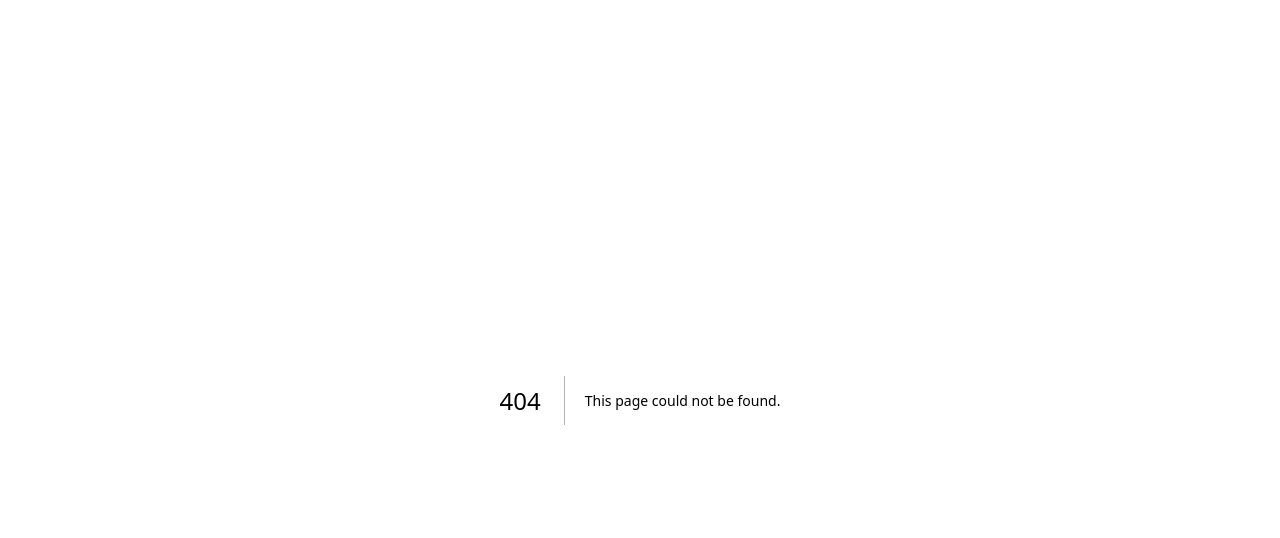
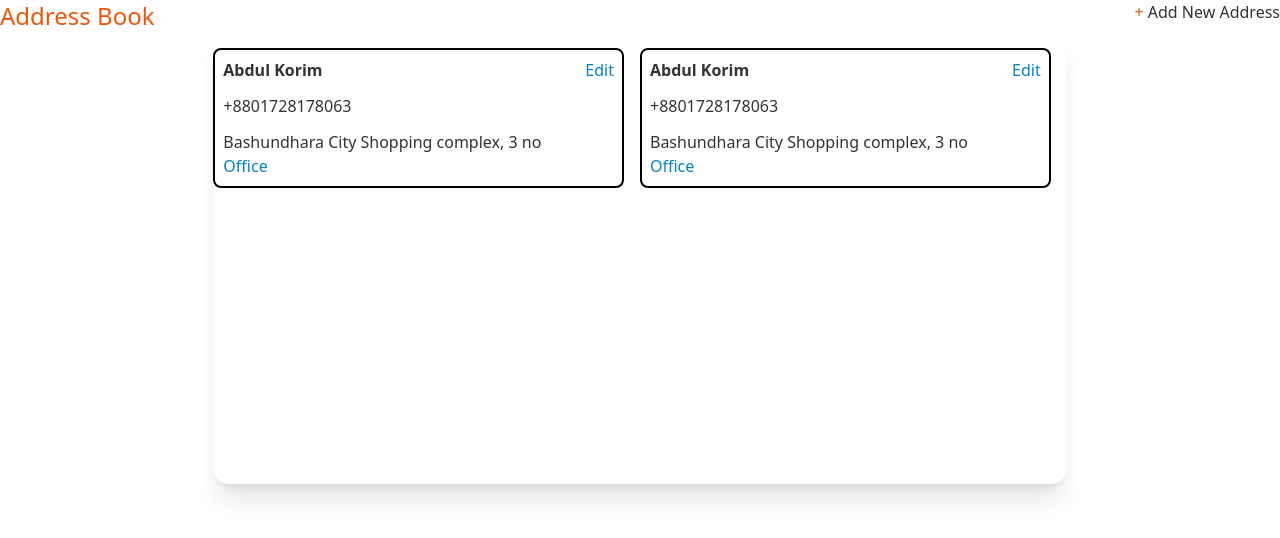
Before and after one commit to kowsar-mahmud-remon/Frontend-2, a Next.js app: page /addressBook in a window 1280 px wide. Before the commit this address had no page. Shown: the top 538 px of the page. Built offline with nearby package versions, Linux system fonts and the light colour scheme.

Commit message:
added adderssBook and voucher

```diff
--- /dev/null
+++ b/pages/addressBook/index.js
@@ -0,0 +1,39 @@
+
+
+const AddressBook = () => {
+    return (
+        <div>
+            <div className=" mx-auto justify-between flex">
+                <h1 className="text-2xl text-orange-600">Address Book</h1>
+                <h1><span className="text-orange-600">+</span> Add New Address</h1>
+            </div>
+            <div className="card w-2/3 pt-4 mx-auto grid md:grid-cols-2 lg:grid-cols-2 grid-cols-1 pb-72  bg-base-100 shadow-xl">
+
+                <div className="p-2 mb-2 rounded-lg border-black border-2 address-card mr-4">
+                    <div className="flex justify-between">
+                        <h1 className="font-semibold">Abdul Korim</h1>
+                        <p className='text-sky-600'>Edit</p>
+                    </div>
+                    <p className="py-3">+8801728178063</p>
+                    <p>Bashundhara City Shopping complex, 3 no</p>
+
+                    <p className='text-sky-600'>Office</p>
+                </div>
+                <div className="p-2 mr-4 mb-2 rounded-lg  border-black border-2">
+                    <div className="flex justify-between">
+                        <h1 className="font-semibold">Abdul Korim</h1>
+                        <p className='text-sky-600'>Edit</p>
+                    </div>
+                    <p className="py-3">+8801728178063</p>
+                    <p>Bashundhara City Shopping complex, 3 no</p>
+
+                    <p className='text-sky-600'>Office</p>
+                </div>
+
+
+            </div>
+        </div>
+    );
+};
+
+export default AddressBook;
--- /dev/null
+++ b/pages/profile/voucher/index.js
@@ -0,0 +1,34 @@
+
+
+const Voucher = () => {
+    return (
+        <div>
+            <h1 className="text-2xl py-4 text-orange-600">Voucher</h1>
+            <div className="card   shadow-xl">
+                <div className="overflow-x-auto">
+                    <table className="table table-compact w-full">
+                        <thead>
+                            <tr>
+                                <th>Active</th>
+                                <th>Uses</th>
+                                <th>Voucher Code</th>
+                                <th>Valid From</th>
+                                <th>Valid Until</th>
+                                <th>Value</th>
+
+                            </tr>
+                        </thead>
+
+
+
+
+                    </table>
+                </div>
+                <p><span className="text-white bg-orange-600">1</span></p>
+            </div>
+
+        </div>
+    );
+};
+
+export default Voucher;
```
